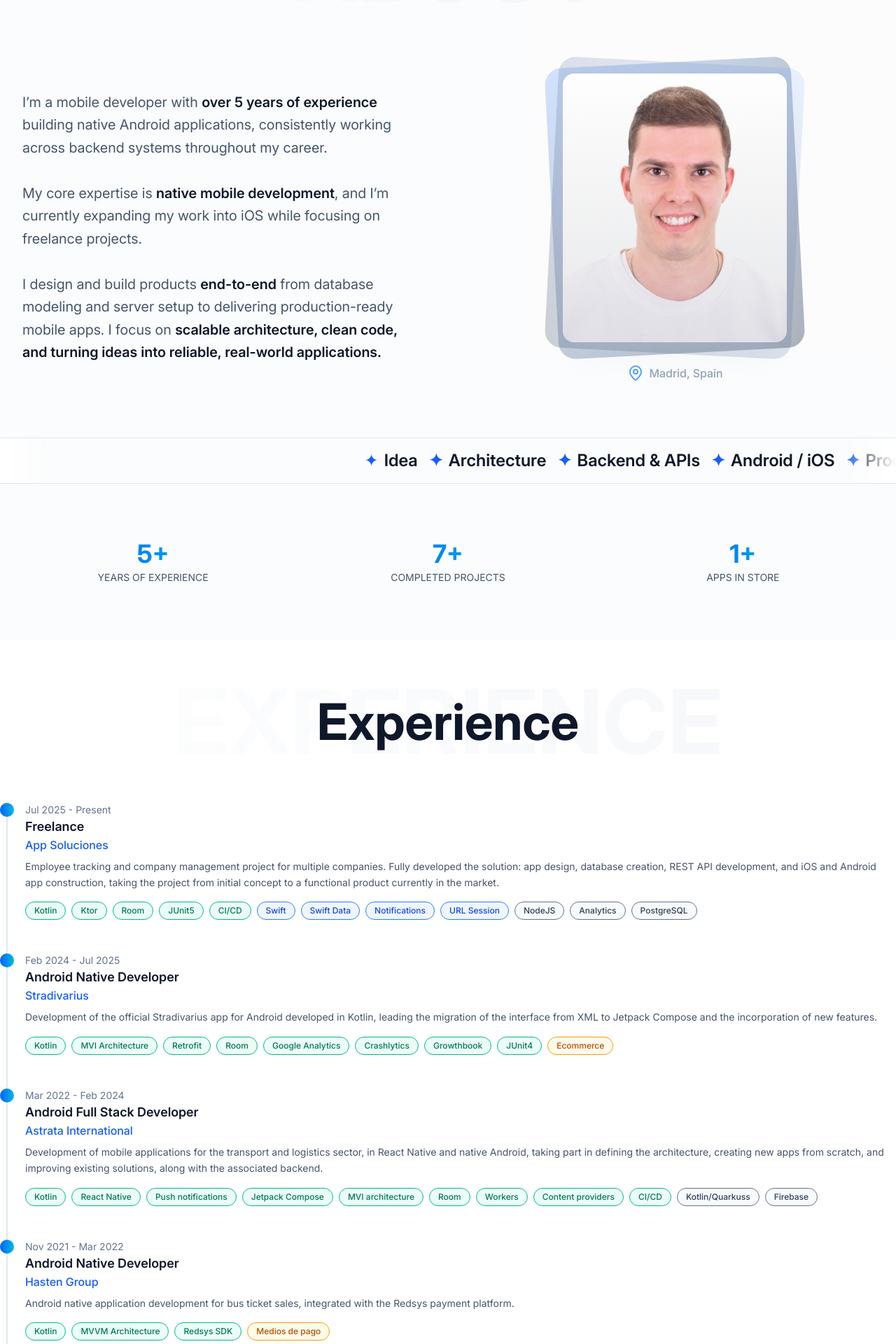
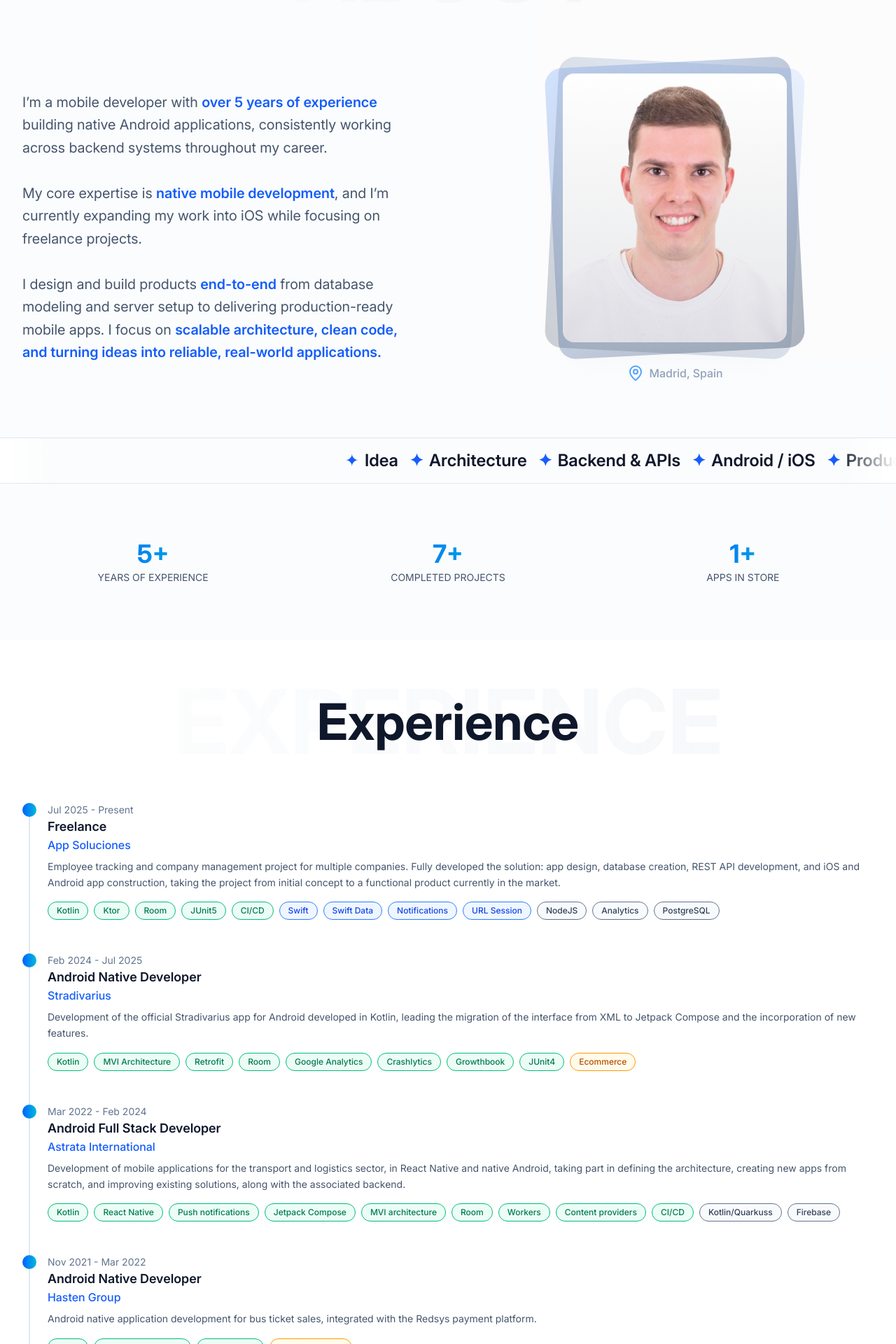
Before and after one commit to icdominguez/developer_portfolio, a React (Vite) app: page / in a window 1280 px wide. Shown: the part 760-2680 px from the top of the page at 70% size. Built offline with nearby package versions, Linux system fonts and the light colour scheme; no server answers.

Commit message:
[024] More improvements from feedback
- Bold text changed in About description.
- Card projects distributes in columns of 2 but keeping the padding of the rest of the sections.
- Added the same padding as the rest of the sections to experience timeline too.

```diff
--- a/src/features/about/About.tsx
+++ b/src/features/about/About.tsx
@@ -21,7 +21,7 @@ export default function About() {
                                         i18nKey="about.description"
                                         components={{
                                             1: (
-                                                <span className="text-slate-900 dark:text-white font-semibold" />
+                                                <span className="text-blue-600 dark:text-blue-400 font-semibold" />
                                             ),
                                         }}
                                         parent="span"
--- a/src/features/experience/timeline/Timeline.tsx
+++ b/src/features/experience/timeline/Timeline.tsx
@@ -267,7 +267,7 @@ export default function Timeline() {
     ];
 
     return (
-        <div className="container mx-auto px-4 sm:px-0">
+        <div className="max-w-7xl mx-auto px-4 md:px-8">
             {experiences.map((item, index) => (
                 <div key={index}>
                     <TimelineItem item={item} />
--- a/src/features/projects/Projects.tsx
+++ b/src/features/projects/Projects.tsx
@@ -72,7 +72,7 @@ export default function Projects() {
         >
             <SectionTitle title={t("nav.projects")} />
 
-            <div className="grid md:grid-cols-2 xl:grid-cols-4 px-4 lg:px-12 xl:px-12 gap-6">
+            <div className="max-w-7xl grid md:grid-cols-2 xl:grid-cols-2 px-4 lg:px-12 xl:px-12 gap-6">
                 {projects.map((project, index) => (
                     <ProjectItemView key={index} project={project} />
                 ))}
```
